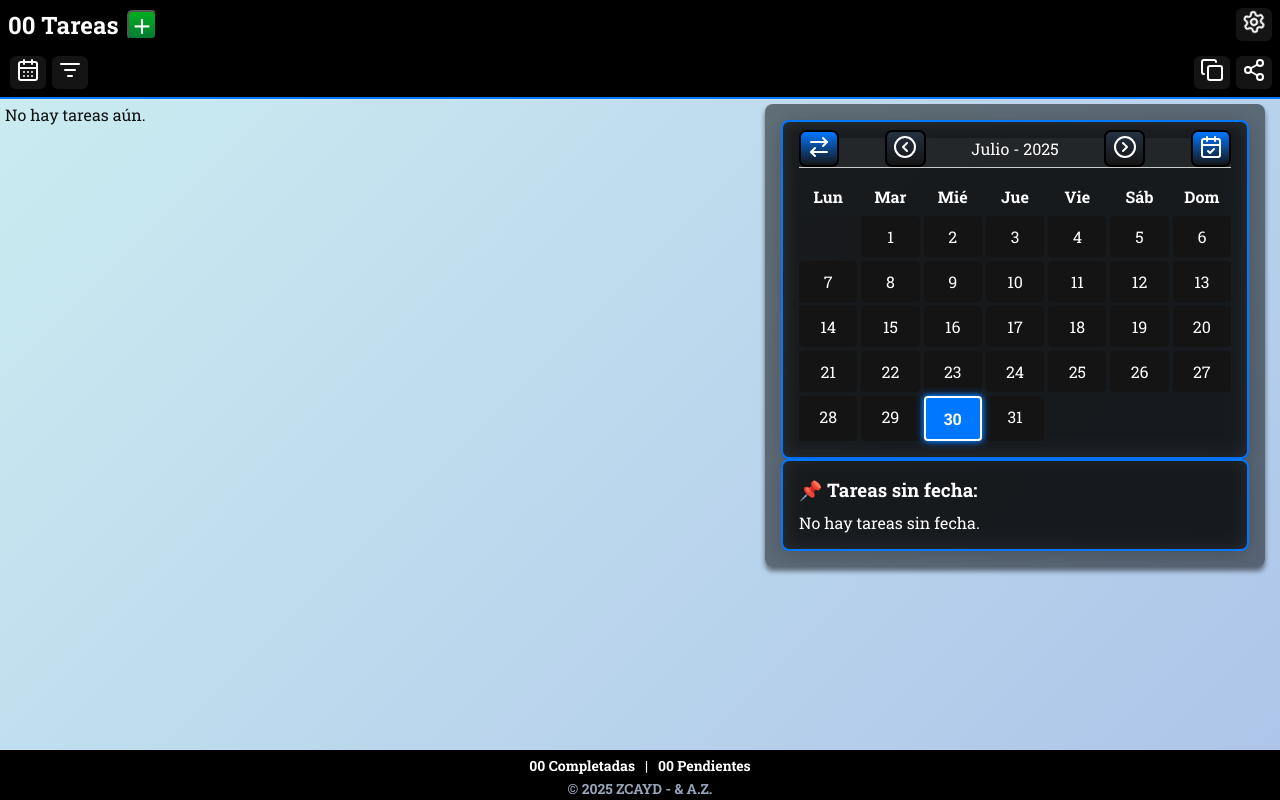
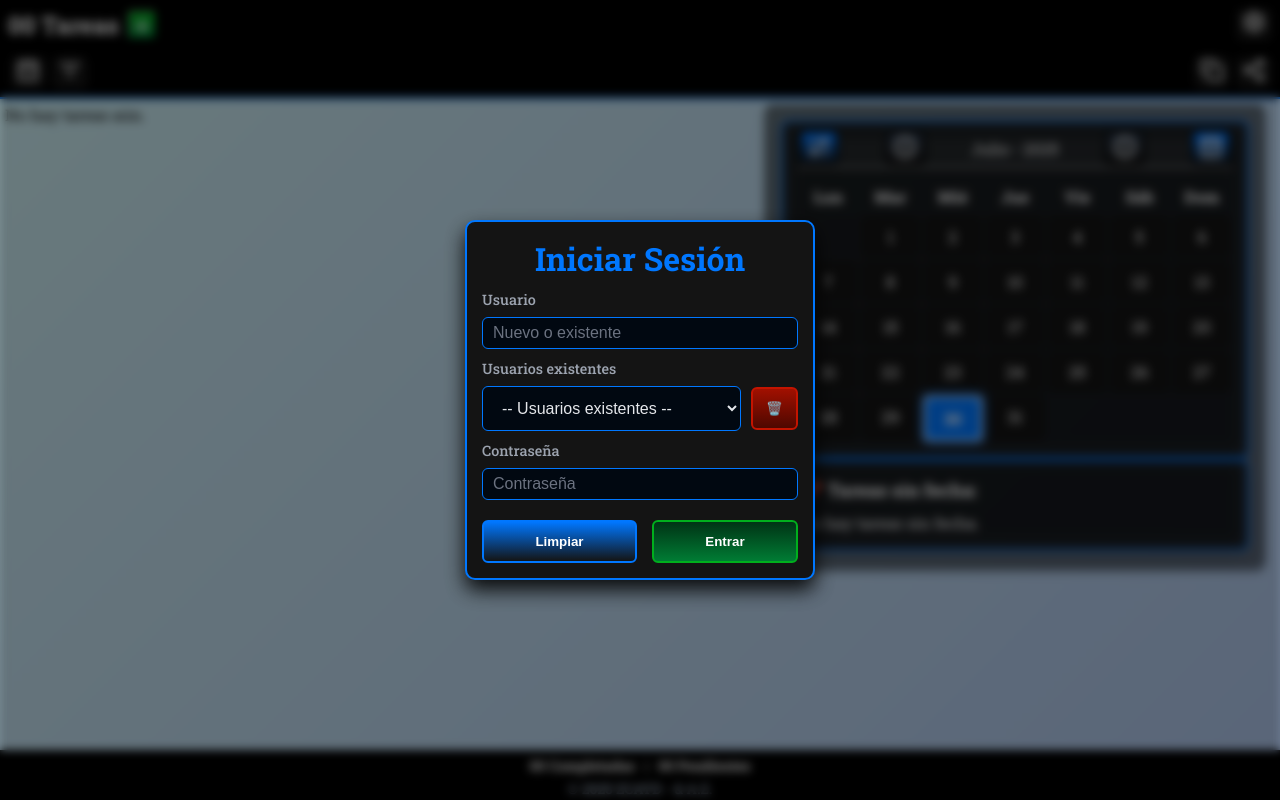
Before and after one commit to zcayd/tareas, a PHP site: page /index.html in a window 1280 px wide. Run offline with PHP 8.4, Linux system fonts and the light colour scheme.

Commit message:
Add files via upload

```diff
--- /dev/null
+++ b/css/login.css
@@ -0,0 +1,146 @@
+/* Styles for the new login layout based on the provided image */
+
+/* Outer overlay - keeping existing styles */
+#login-overlay {
+  position: fixed;
+  inset: 0;
+  background: rgba(0, 0, 0, 0.2); /* Slightly lighter overlay */
+  backdrop-filter: blur(5px); /* Keep blur effect */
+  display: flex;
+  align-items: center;
+  justify-content: center;
+  z-index: 9999;
+}
+
+/* Modal container */
+.login-container-simple {
+  background-color: var(--bg-darker); /* Dark background from image */
+  border: 2px solid var(--theme);
+  border-radius: 10px;
+  box-shadow: 0 10px 20px rgba(0, 0, 0, 0.9); /* Subtle shadow */
+  width: 350px; /* Fixed width */
+  padding: 15px;
+  color: #e5e7eb; /* Light text */
+  display: flex;
+  flex-direction: column;
+  gap: 10px; /* Spacing between elements */
+  align-items: center; /* Center content horizontally */
+  animation: fadeInDown 0.4s ease-out forwards; /* Animation */
+}
+
+@keyframes fadeInDown {
+  from {
+    opacity: 0;
+    transform: translateY(-20px);
+  }
+  to {
+    opacity: 1;
+    transform: translateY(0);
+  }
+}
+
+.login-title-simple {
+  font-size: 2rem;
+  font-weight: bold;
+  color:  var(--theme);
+}
+
+.form-label-simple {
+  display: block;
+  font-size: 0.9rem;
+  font-weight: 500;
+  color: #9ca3af; /* Lighter gray for labels */
+  margin-bottom: 8px;
+}
+
+.form-group {
+  width: 100%; /* Ensure form groups take full width */
+}
+
+.input-group-simple {
+  display: flex;
+  align-items: center;
+  gap: 10px; /* Space between select and delete button */
+}
+
+.form-input-simple {
+  width: 100%;
+  padding: 12px 15px;
+  border-radius: 6px;
+  color: #e5e7eb;
+  outline: none;
+  transition: border-color 0.2s ease-in-out, box-shadow 0.2s ease-in-out;
+}
+
+.form-input-simple::placeholder {
+  color: #6b7280; /* Placeholder color */
+}
+
+.form-input-simple:focus {
+  border: 3px solid var(--theme);
+  box-shadow: 0 0 0 3px rgba(255, 255, 255, 0.3); /* Teal glow on focus */
+}
+
+.select-user-simple {
+  flex-grow: 1; /* Allow select to take available space */
+}
+
+.action-button-simple {
+  background: linear-gradient(180deg, var(--bg-danger-hover), var(--bg-danger-dark));
+  border: 2px solid var(--bg-danger);
+  padding: 12px 15px;
+  border-radius: 6px;
+  color: #f87171; /* Red for delete */
+  cursor: pointer;
+  transition: background-color 0.2s ease-in-out, color 0.2s ease-in-out;
+  display: flex;
+  align-items: center;
+  justify-content: center;
+}
+
+.action-button-simple:hover {
+  filter: brightness(1.2);
+}
+
+.delete-button-simple {
+  /* Specific styles for delete button if needed, otherwise inherits from action-button-simple */
+}
+
+.button-group-simple {
+  display: flex;
+  gap: 15px; /* Space between buttons */
+  width: 100%; /* Make button group take full width */
+  justify-content: center; /* Center buttons */
+      margin-top: 10px;
+}
+
+.form-button-simple {
+  padding: 12px 20px;
+  border: none;
+  border-radius: 6px;
+  font-weight: 600;
+  cursor: pointer;
+  transition: background-color 0.2s ease-in-out, transform 0.2s ease-in-out;
+  flex-grow: 1; /* Allow buttons to grow and share space */
+  text-align: center;
+}
+
+.clear-button-simple {
+  background: linear-gradient(180deg, var(--theme), var(--bg-darker)) !important;
+  border: 2px solid var(--theme);
+  color: #fff;
+}
+
+.clear-button-simple:hover {
+  filter: brightness(1.2);
+}
+
+.enter-button-simple {
+  background: linear-gradient(180deg, var(--bg-success-dark), var(--bg-success-hover));
+  border: 2px solid var(--bg-success);
+  color: #fff;
+}
+
+.enter-button-simple:hover {
+  filter: brightness(1.2);
+}
--- a/index.html
+++ b/index.html
@@ -10,6 +10,7 @@
     <link rel="icon" href="favicon.ico" type="image/x-icon">
     <link rel="stylesheet" href="style.css">
     <link rel="stylesheet" href="css/offcanvas.css">
+    <link rel="stylesheet" href="css/login.css">
     <meta name="theme-color" content="#007bff">
     <link rel="manifest" href="manifest.json">
 
@@ -36,19 +37,19 @@
                 <button id="btn-calendar"><img src="assets/icons/calendar.svg" alt></button>
                 <button id="btn-toggle-filters"><img src="assets/icons/list-filter.svg" alt></button>
 
-
             </div>
             <div>
                 <button id="btn-copy-selected"><img src="assets/icons/copy.svg" alt></button>
                 <button id="btn-share-selected"><img src="assets/icons/share.svg" alt></button>
             </div>
+
         </div>
         <!-- OffCanvas Ajustes -->
         <div id="offcanvas" class="offcanvas">
             <div class="offcanvas-header">
                 <div class="titulo-con-icono">
-                    <img src="assets/icons/settings.svg" alt="icono" class="icono-svg">
-                    <h3>Panel de Ajustes</h3>
+                    <img src="assets/icons/circle-user-round.svg" alt="icono" class="icono-svg">
+                    <h3><div id="usuario-activo"></div></h3>
                 </div>
                 <button id="cerrarOffcanvas" class="cerrar-btn">
                     <img src="assets/icons/danger.svg">
@@ -86,7 +87,7 @@
                 <button id="reset-theme" class="reset-btn borderTheme">Restaurar preferencias</button>
             </div>
             <div class="offcanvas-footer">
-                <span>© 2025 ZCAYD - & A.Z.</span>
+                <button onclick="cerrarSesion()" id="cerrarSesion">Cerrar sesión</button>
             </div>
         </div>
         <!-- Calendario Modal (solo para móviles) -->
@@ -325,6 +326,35 @@
 
 
     <script src="regist_serviceWorker.js"></script>
+
+    <script type="module">
+        import { getUsuarioActual, eliminarUsuarioActual } from "./js/usuarios.js";
+        import { mostrarPantallaLogin } from "./js/login.js";
+
+        const usuario = getUsuarioActual();
+
+        if (!usuario) {
+            // Si no hay sesión iniciada, muestra la ventana de login emergente
+            mostrarPantallaLogin(() => {
+                location.reload(); // recarga el index una vez iniciado
+            });
+        } else {
+            // Mostrar nombre de usuario en la UI
+            const divUsuario = document.getElementById('usuario-activo');
+            if (divUsuario) {
+                divUsuario.textContent = ' ' + usuario;
+            }
+
+            // Agregar botón para cerrar sesión
+            window.cerrarSesion = () => {
+                eliminarUsuarioActual();
+                location.reload(); // recargar para volver a pedir login
+            };
+        }
+    </script>
+
+
+
 </body>
 
 </html>
--- a/js/main.js
+++ b/js/main.js
@@ -5,6 +5,33 @@ import { initFilters, applyFilters } from './filters.js';
 import { showToast, showInstallToastOncePerDay } from './utils.js';
 import { openCalendarModal, setupCalendarModal, renderCalendar, refreshAllCalendars } from './calendarModal.js';
 import { initSpeechRecognition } from './speechRecognition.js';
+
+
+
+import { mostrarPantallaLogin } from "./login.js";
+import { getClaveTareas, cerrarSesion, getUsuarioActual } from "./usuarios.js";
+
+
+window.cerrarSesion = () => cerrarSesion(mostrarPantallaLogin);
+
+
+
+// === Función para cargar tareas ===
+function cargarTareasUsuario() {
+  const clave = getClaveTareas();
+  const data = localStorage.getItem(clave);
+  const tareas = data ? JSON.parse(data) : [];
+  renderTasksGroupedByDate(tareas, undefined, undefined);
+updateTaskCounts();
+ // ← Reutiliza tu función actual
+}
+
+// === Función para guardar tareas ===
+function guardarTareasUsuario(tareas) {
+  const clave = getClaveTareas();
+  localStorage.setItem(clave, JSON.stringify(tareas));
+}
+
 
 
 
@@ -16,6 +43,8 @@ updateTaskCounts();
 
 
 document.addEventListener('DOMContentLoaded', () => {
+  // Removed redundant call to mostrarPantallaLogin
+
   const tasks = getTasks();
   renderTasksGroupedByDate(tasks, undefined, undefined);
   updateTaskCounts();
--- a/js/storage.js
+++ b/js/storage.js
@@ -1,52 +1,55 @@
 const STORAGE_KEY = 'agenda_tareas';
 
+
+import { getUsuarioActual } from './usuarios.js';
+
+// 🔑 Clave dinámica según usuario activo
+function getClaveTareas() {
+  const usuario = getUsuarioActual() || 'invitado';
+  return `tareas_${usuario}`;
+}
+
+// ✅ Obtener tareas del usuario actual
 export function getTasks() {
-  const data = localStorage.getItem(STORAGE_KEY);
+  const data = localStorage.getItem(getClaveTareas());
   return data ? JSON.parse(data) : [];
 }
 
+// ✅ Guardar todas las tareas del usuario actual
 export function saveTasks(tasks) {
-  localStorage.setItem(STORAGE_KEY, JSON.stringify(tasks));
+  localStorage.setItem(getClaveTareas(), JSON.stringify(tasks));
 }
 
+// ✅ Guardar una sola tarea nueva
 export function saveTask(task) {
   const tasks = getTasks();
   tasks.push(task);
   saveTasks(tasks);
 }
 
-export function loadTasks() {
-  return getTasks(); // opcional, puedes simplemente usar getTasks directamente
+// ✅ Eliminar tarea por ID
+export function deleteTask(id) {
+  const tasks = getTasks().filter(task => task.id !== id);
+  saveTasks(tasks);
+
+  // Llama tus funciones auxiliares si están definidas globalmente
+  if (typeof updateTaskCounts === 'function') updateTaskCounts();
+  if (typeof refreshAllCalendars === 'function') refreshAllCalendars();
 }
 
-
-export function deleteTask(id) {
-  const tasks = getTasks().filter(task => task.id !== id);
-  saveTasks(tasks); // ✅ usa la función centralizada
-
-  updateTaskCounts();
-refreshAllCalendars();
-}
-
-
-
-
+// ✅ Obtener tareas con o sin fecha de un mes
 export function getTasksForMonthOrNoDate(year, month) {
   const tasks = getTasks();
-
   return tasks.filter(task => {
     if (!task.dueDate) return true;
-
     const date = new Date(task.dueDate);
     return date.getFullYear() === year && date.getMonth() === month;
   });
 }
 
-
-
+// ✅ Separar tareas con fecha y sin fecha para un mes
 export function getTasksByMonthWithNoDate(year, month) {
   const tasks = getTasks();
-
   const filtered = {
     byDate: [],
     noDate: []
@@ -65,3 +68,8 @@ export function getTasksByMonthWithNoDate(year, month) {
 
   return filtered;
 }
+
+// ✅ Alias opcional para usar como "cargar"
+export function loadTasks() {
+  return getTasks();
+}
--- a/style.css
+++ b/style.css
@@ -442,7 +442,8 @@ button:hover {
   width: 70% !important;
 }
 
-#btn-clear-filters {
+#btn-clear-filters,
+#cerrarSesion {
   padding: 0.2rem 1rem;
   border: none;
   border-radius: 6px;
@@ -1083,6 +1084,7 @@ button.active {
 input[type="text"],
 input[type="datetime-local"],
 input[type="date"],
+input[type="password"],
 input[type="time"],
 select {
   padding: 6px 10px;
@@ -1134,7 +1136,7 @@ textarea {
   background-color: var(--input-bg, #1e1e1e);
   border: 1px solid #444;
   border-radius: 6px;
-  padding: 4px 6px;
+  padding: 2px;
   gap: 6px;
   position: relative;
 }
@@ -1160,10 +1162,7 @@ textarea {
   flex-shrink: 0;
 }
 
-.icon-box img {
-  width: 16px;
-  height: 16px;
-}
+
 
 .btn-speech,
 .btn-clear-input {
```
Also changed, not shown: js/login.js (added, +146 -0 lines), js/usuarios.js (added, +96 -0 lines), assets/icons/circle-user-round.svg (added).
